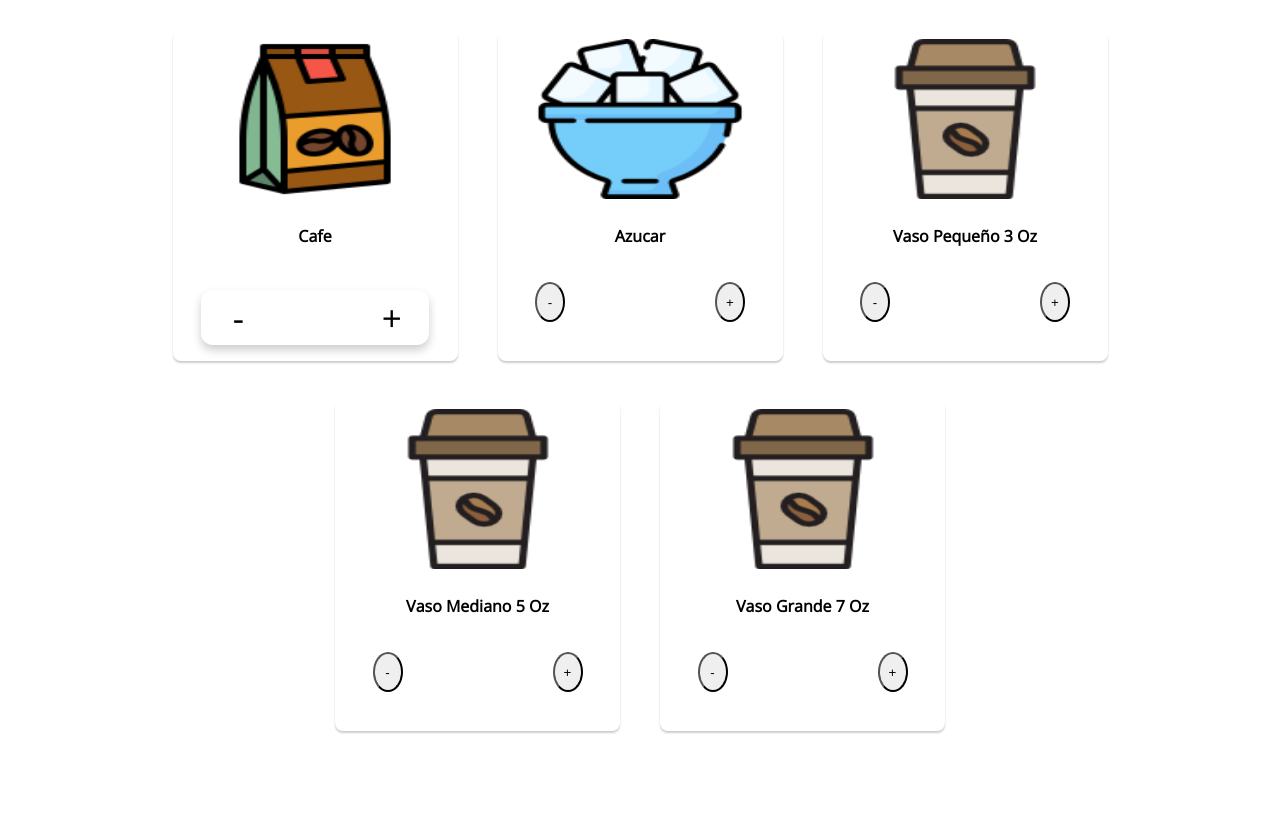
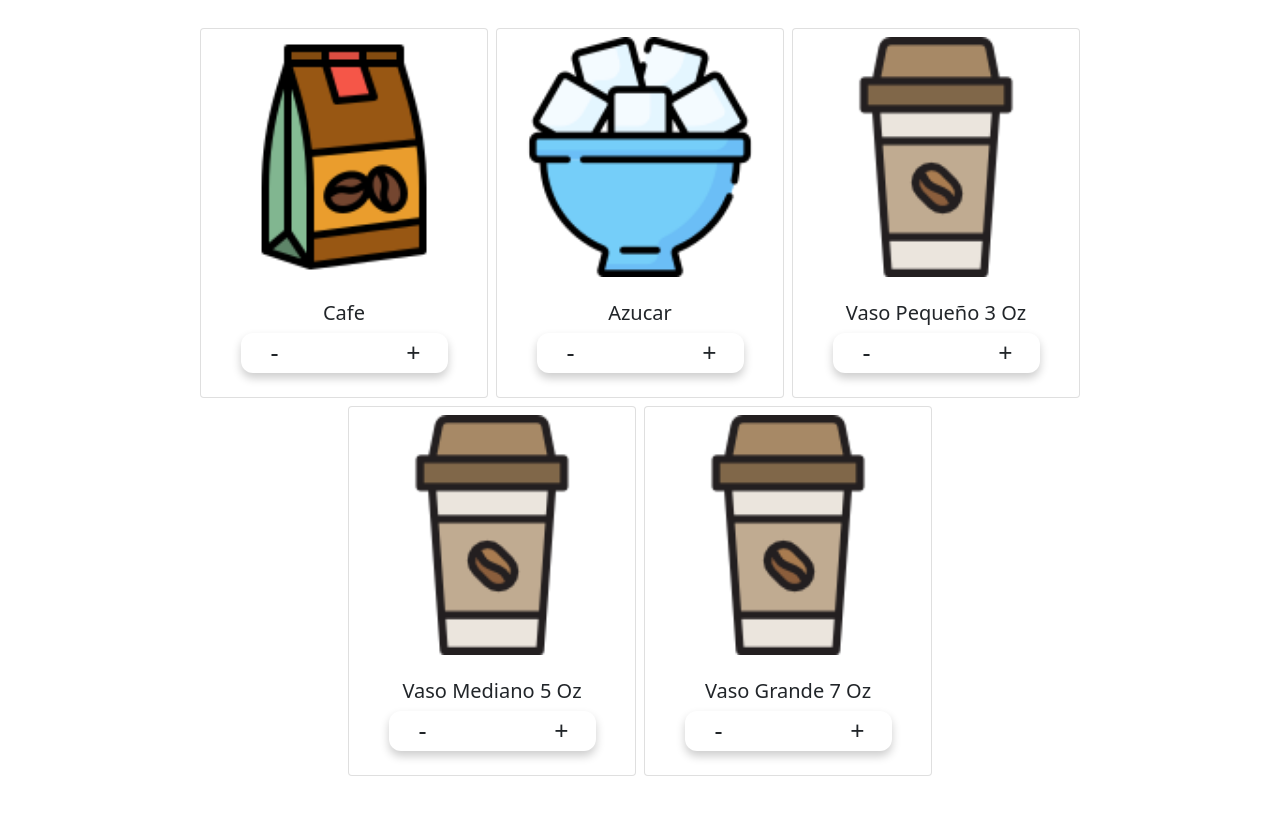
Before and after one commit to KeuryLendof/tddCafetera, a plain HTML site: page inventario.html in a window 1280 px wide. Shown: the part 88-916 px from the top of the page. Before the commit the page ends 839 px from the top, so only its background shows below. Drawn offline with nearby package versions, Linux system fonts and the light colour scheme.

Commit message:
cambio de diseno y cerrar sesion

```diff
--- a/app/app.js
+++ b/app/app.js
@@ -21,7 +21,6 @@ let aumentarCafeBtn = document.getElementById("aumentarCafe"),
     dialog = document.getElementById("dialog"),
     cerrar = document.getElementById("cerrar"),
     show = document.getElementById("abrirLogin");
-
 
 
 let cafe = localStorage.getItem("cafe");
@@ -109,6 +108,10 @@ disminuirVasoGBtn.addEventListener("click",()=>{
 show.addEventListener('click', () => dialog.showModal())
 cerrar.addEventListener('click', () => dialog.close())
 
+function cerrarSesion(){
+    window.location.href="./index.html";
+}
+
 
 // localStorage.setItem("titulo", "Curso de Angular avanzado - Víctor Robles");
 
--- a/css/style.css
+++ b/css/style.css
@@ -1,78 +1,47 @@
 @import url('https://fonts.googleapis.com/css?family=Open+Sans|Roboto');
 
 
-html, body{
-    margin: 0;
-    padding: 0;
+.inventario .card{
+    text-align: center;
+    height: 370px;
 }
-
-body{
-    width: 100%;
-    font-family: sans-serif;
-    font-family: 'Open Sans', sans-serif;
+.inventario .card img{
+    margin: 0 auto;
+    margin-top: 8px;
+    margin-bottom: 8px;
+    width: 240px;
+    height: 240px;
 }
-
-.title{
+.wrapper{
+    margin: 0 auto;
+    height: 40px;
+    width: 90%;
+    display: flex;
+    align-items: center;
+    justify-content: center;
+    background: #FFF;
+    border-radius: 12px;
+    box-shadow: 0 5px 10px rgba(0,0,0,0.2);
+}
+.wrapper span{
+    width: 70%;
     text-align: center;
-    font-size: 40px;
-    color: #6a6a6a;
-    margin-top: 25px;
-    font-weight: 100;
-    font-family: 'Roboto', sans-serif;
+    font-size: 25px;
+    font-weight: 400;
+    cursor: pointer;
+    user-select: none;
+}
+.wrapper span.num{
+    font-size: 25px;
+    border-right: 2px solid rgba(0,0,0,0.2);
+    border-left: 2px solid rgba(0,0,0,0.2);
+    pointer-events: none;
 }
 
 
-.container{
-    width: 100%;
-    max-width: 1200px;
-    display: flex;
-    flex-wrap: wrap;
-    justify-content: center;
-    margin: auto;
-}
-
-.container .card{
-    width: 285px;
-    height: 330px;
-    border-radius: 8px;
-    box-shadow: 0 2px 2px rgba(0, 0, 0, 0.2);
-    overflow: hidden;
-    margin: 20px;
-    text-align: center;
-    transition: all 0.25s;
-    background-color: white;
-}
-
-.container .card img{
-    margin-top: 8px;
-    width: 220px;
-    height: 160px;
-}
-
-
-.container .card h4{
-    font-weight: 600;
-}
-
-.container .card section{
-    margin-top: 35px;
-    display: flex;
-}
-
-.container .card section button{
-    margin: 0 auto;
-    border-radius: 50%;
-    width: 30px;
-    height: 40px;
-}
-
-.container .card section p{
-    margin: 0 auto;
-    font-size: 1.5em;
-}
-
 .inicio{
     margin-top: 120px;
+    margin-bottom: 120px;
 }
 
 .pedidos{
@@ -122,29 +91,3 @@ body{
     color: #fff;
     background: #797780;
 }
-
-.wrapper{
-    margin: 0 auto;
-    height: 55px;
-    width: 80%;
-    display: flex;
-    align-items: center;
-    justify-content: center;
-    background: #FFF;
-    border-radius: 12px;
-    box-shadow: 0 5px 10px rgba(0,0,0,0.2);
-}
-.wrapper span{
-    width: 80%;
-    text-align: center;
-    font-size: 35px;
-    font-weight: 400;
-    cursor: pointer;
-    user-select: none;
-}
-.wrapper span.num{
-    font-size: 30px;
-    border-right: 2px solid rgba(0,0,0,0.2);
-    border-left: 2px solid rgba(0,0,0,0.2);
-    pointer-events: none;
-}
--- a/inventario.html
+++ b/inventario.html
@@ -1,70 +1,97 @@
-<!DOCTYPE html>
+<!doctype html>
 <html lang="en">
   <head>
-    <meta charset="UTF-8">
-    <meta http-equiv="X-UA-Compatible" content="IE=edge">
-    <meta name="viewport" content="width=device-width, initial-scale=1.0">
-    <link rel="stylesheet" href="css/style.css">
+    <!-- Required meta tags -->
+    <meta charset="utf-8">
+    <meta name="viewport" content="width=device-width, initial-scale=1">
+
+    <!-- Bootstrap CSS -->
+    <link href="https://cdn.jsdelivr.net/npm/bootstrap@5.0.2/dist/css/bootstrap.min.css" rel="stylesheet" integrity="sha384-EVSTQN3/azprG1Anm3QDgpJLIm9Nao0Yz1ztcQTwFspd3yD65VohhpuuCOmLASjC" crossorigin="anonymous">
+    <link rel="stylesheet" href="/css/style.css">
     <title>Inventario</title>
   </head>
   <body onload="cargar()">
 
-    <h1 class="title">Inventario de la cafetera</h1>
+    <nav class="navbar navbar-light bg-light">
+        <div class="container-fluid">
+          <a class="navbar-brand">
+            <img src="/img/cafeteria.png" alt="" width="30" height="24" class="d-inline-block align-text-top">
+            Maquina De Cafe
+          </a>
+          <form class="d-flex" onclick="cerrarSesion()">
+            <a class="nav-link"><img src="/img/cerrar-sesion (1).png" alt=""></a>
+          </form>
+        </div>
+    </nav>
 
-    <div class="container">
-        <div class="card">
-            <img src="img/bolsa-de-cafe.png">
-            <h4>Cafe</h4>
-            <br>
+    <div class="inventario container mt-5 mb-5">
+        <div class="row justify-content-md-center">
+
+            <div class="card col-md-4 m-1" style="width: 18rem;">
+                <img src="/img/bolsa-de-cafe.png" class="card-img-top" alt="...">
+                <div class="card-body">
+                    <h5 class="card-title">Cafe</h5>
                     <div class="wrapper">
                         <span id='disminuirCafe' class="minus">-</span>
                         <span id="cantidadCafe" class="num"></span>
                         <span id='aumentarCafe' class="plus">+</span>
                     </div>
                 </div>
-
-        <div class="card">
-            <img src="img/cubos-de-azucar (1).png">
-            <h4>Azucar</h4>
-            <section>
-                <button id='disminuirAzucar'>-</button>
-                <p id="cantidadAzucar"></p>
-                <button id='aumentarAzucar'>+</button>
-            </section>
             </div>
 
-        <div class="card">
-            <img src="img/vaso-de-papel.png">
-            <h4>Vaso Pequeño 3 Oz</h4>
-            <section>
-                <button id='disminuirVasoP'>-</button>
-                <p id="cantidadVasoP"></p>
-                <button id='aumentarVasoP'>+</button>
-            </section>
+            <div class="card col-md-4 m-1" style="width: 18rem;">
+                <img src="/img/cubos-de-azucar (1).png" class="card-img-top" alt="...">
+                <div class="card-body">
+                    <h5 class="card-title">Azucar</h5>
+                    <div class="wrapper">
+                        <span id='disminuirAzucar' class="minus">-</span>
+                        <span id="cantidadAzucar" class="num"></span>
+                        <span id='aumentarAzucar' class="plus">+</span>
                     </div>
-
-        <div class="card">
-            <img src="img/vaso-de-papel.png">
-            <h4>Vaso Mediano 5 Oz</h4>
-            <section>
-                <button id='disminuirVasoM'>-</button>
-                <p id="cantidadVasoM"></p>
-                <button id='aumentarVasoM'>+</button>
-            </section>
-        </div>
-
-        <div class="card">
-            <img src="img/vaso-de-papel.png">
-            <h4>Vaso Grande 7 Oz</h4>
-            <section>
-                <button id='disminuirVasoG'>-</button>
-                <p id="cantidadVasoG"></p>
-                <button id='aumentarVasoG'>+</button>
-            </section>
                 </div>
             </div>
 
+            <div class="card col-md-4 m-1" style="width: 18rem;">
+                <img src="/img/vaso-de-papel.png" class="card-img-top" alt="...">
+                <div class="card-body">
+                    <h5 class="card-title">Vaso Pequeño 3 Oz</h5>
+                    <div class="wrapper">
+                        <span id='disminuirVasoP' class="minus">-</span>
+                        <span id="cantidadVasoP" class="num"></span>
+                        <span id='aumentarVasoP' class="plus">+</span>
+                    </div>
+                </div>
+            </div>
+
+            <div class="card col-md-4 m-1" style="width: 18rem;">
+                <img src="/img/vaso-de-papel.png" class="card-img-top" alt="...">
+                <div class="card-body">
+                    <h5 class="card-title">Vaso Mediano 5 Oz</h5>
+                    <div class="wrapper">
+                        <span id='disminuirVasoM' class="minus">-</span>
+                        <span id="cantidadVasoM" class="num"></span>
+                        <span id='aumentarVasoM' class="plus">+</span>
+                    </div>
+                </div>
+            </div>
+
+            <div class="card col-md-4 m-1" style="width: 18rem;">
+                <img src="/img/vaso-de-papel.png" class="card-img-top" alt="...">
+                <div class="card-body">
+                    <h5 class="card-title">Vaso Grande 7 Oz</h5>
+                    <div class="wrapper">
+                        <span id='disminuirVasoG' class="minus">-</span>
+                        <span id="cantidadVasoG" class="num"></span>
+                        <span id='aumentarVasoG' class="plus">+</span>
+                    </div>
+                </div>
+            </div>
+        </div>
+    </div>
+
+
+
+    <script src="https://cdn.jsdelivr.net/npm/bootstrap@5.0.2/dist/js/bootstrap.bundle.min.js" integrity="sha384-MrcW6ZMFYlzcLA8Nl+NtUVF0sA7MsXsP1UyJoMp4YLEuNSfAP+JcXn/tWtIaxVXM" crossorigin="anonymous"></script>
     <script src="/app/app.js"></script>
-
   </body>
 </html>
```
Also changed, not shown: img/cerrar-sesion (1).png (added). Lines whose indentation alone changed are shown as unchanged.
